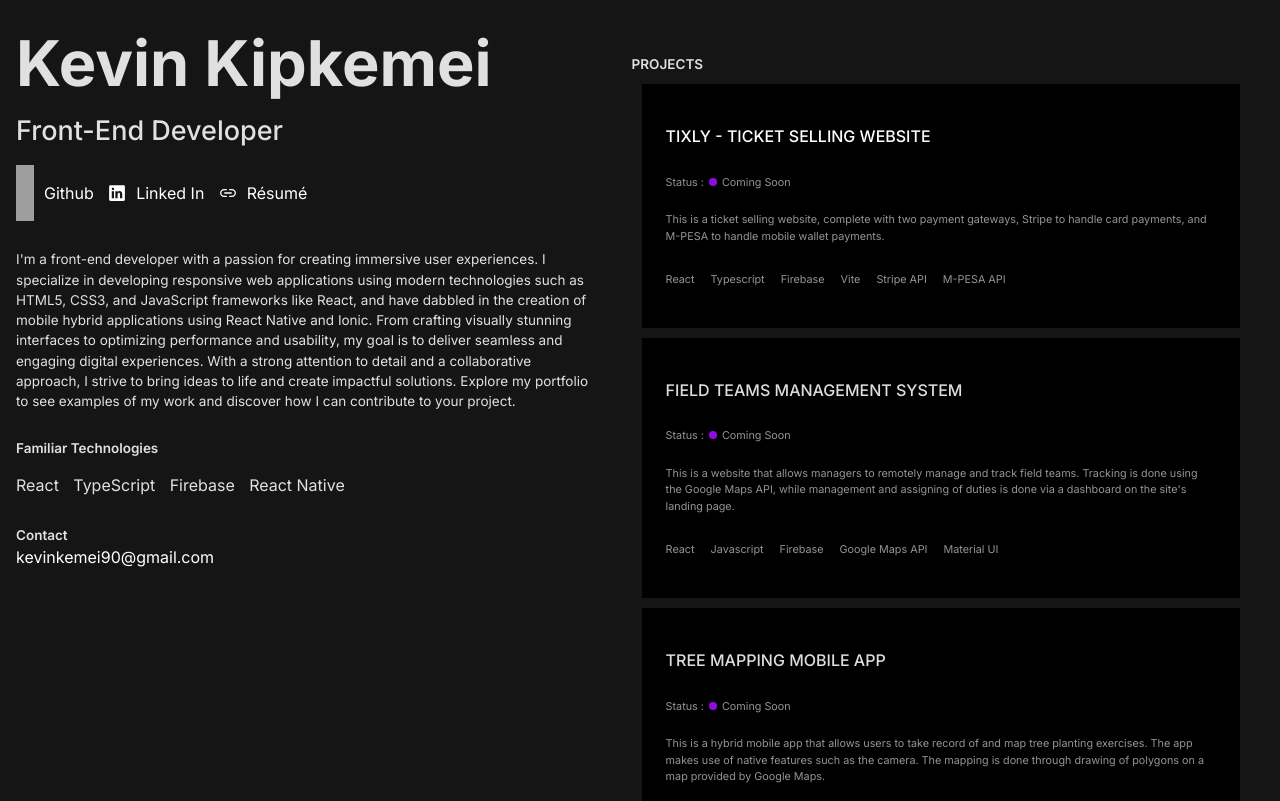
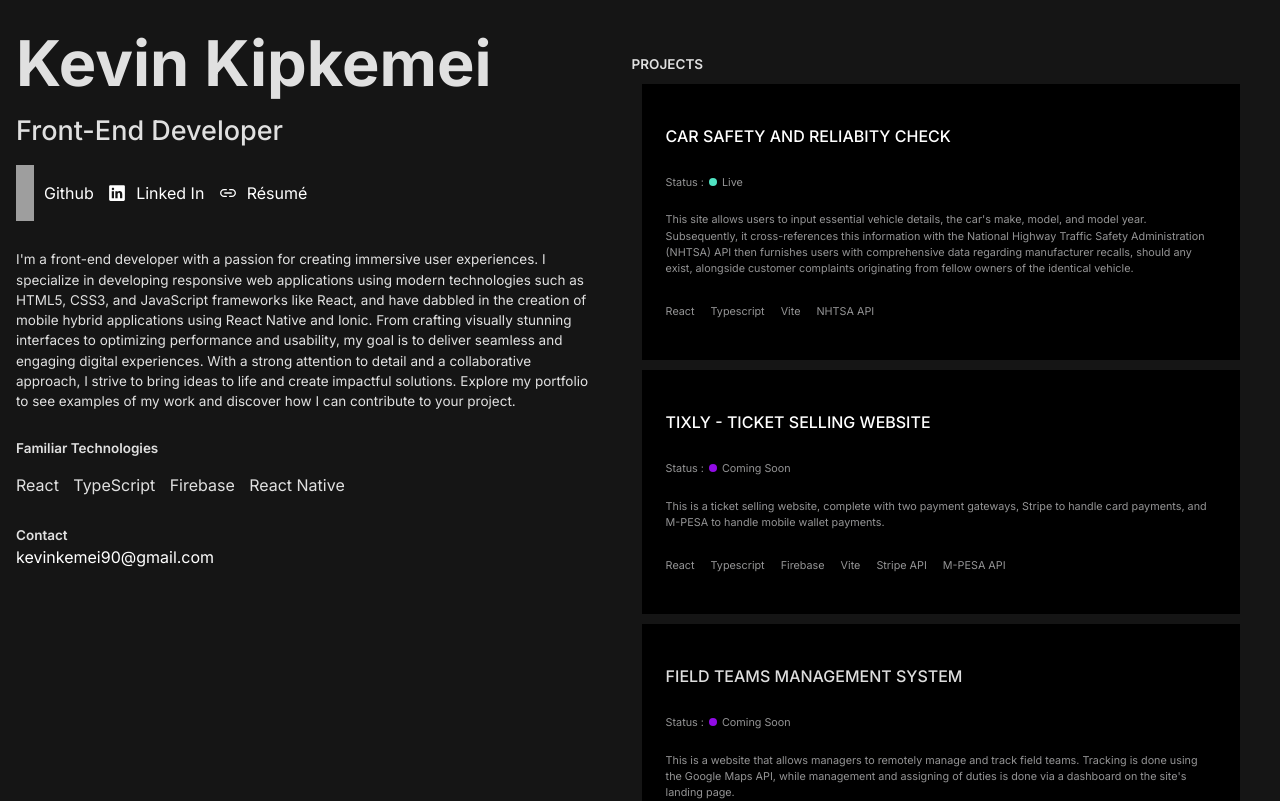
Before and after one commit to KevinKipkemei/Portfolio, a React (Vite) app: page / in a window 1280 px wide. Shown: the top 801 px of the page. Built offline with nearby package versions, Linux system fonts and the light colour scheme; grey boxes are pictures that could not be loaded.

Commit message:
2 files modified

```diff
--- a/src/App.css
+++ b/src/App.css
@@ -20,6 +20,15 @@
 .status-indicator {
   /* background-color: #50e3c2; */
   background-color: #910be5;
+  border-radius: 50%;
+  height: 8px;
+  width: 8px;
+  margin-right: 5px;
+  margin-left: 5px;
+}
+
+.status-indicator-live{
+  background-color: #50e3c2;
   border-radius: 50%;
   height: 8px;
   width: 8px;
@@ -164,7 +173,7 @@
   .card {
     background-color: black;
     margin-bottom: 10px;
-    height: 200px;
+    height: auto;
     padding: 1.5rem;
     margin-left: 0px;
     width: auto;
--- a/src/App.tsx
+++ b/src/App.tsx
@@ -56,7 +56,7 @@ function App() {
           <p className="tech-links">Firebase</p>
           <p className="tech-links">React Native</p>
         </div>
-        <div className = 'emailcontact'>
+        <div className="emailcontact">
           <p className="tech-title">Contact</p>
           <a href="mailto:kevinkemei90@gmail.com" className="links">
             kevinkemei90@gmail.com
@@ -65,7 +65,30 @@ function App() {
       </div>
       <div className="projects-info">
         <p className="projects-title">PROJECTS</p>
-        <a className="card-links" href="https://www.google.com">
+        <a className="card-links" href="https://car-safety-and-reliability-6an7.vercel.app/">
+          <div className="card">
+            <p className="project-title">CAR SAFETY AND RELIABITY CHECK</p>
+            <div className="status">
+              <p className="description-card">Status : </p>
+              <div className="status-indicator-live"></div>
+              <p className="description-card">Live </p>
+            </div>
+            <p className="description-card">
+              This site allows users to input essential vehicle details, the
+              car's make, model, and model year. Subsequently, it
+              cross-references this information with the National Highway
+              Traffic Safety Administration (NHTSA) API then furnishes users
+              with comprehensive data regarding manufacturer recalls, should any
+              exist, alongside customer complaints originating from fellow
+              owners of the identical vehicle.
+            </p>
+            <div className="card-stack">
+              <p className="card-tech">React</p>
+              <p className="card-tech">Typescript</p>
+              <p className="card-tech">Vite</p>
+              <p className="card-tech">NHTSA API</p>
+            </div>
+          </div>
           <div className="card">
             <p className="project-title">TIXLY - TICKET SELLING WEBSITE</p>
             <div className="status">
```
